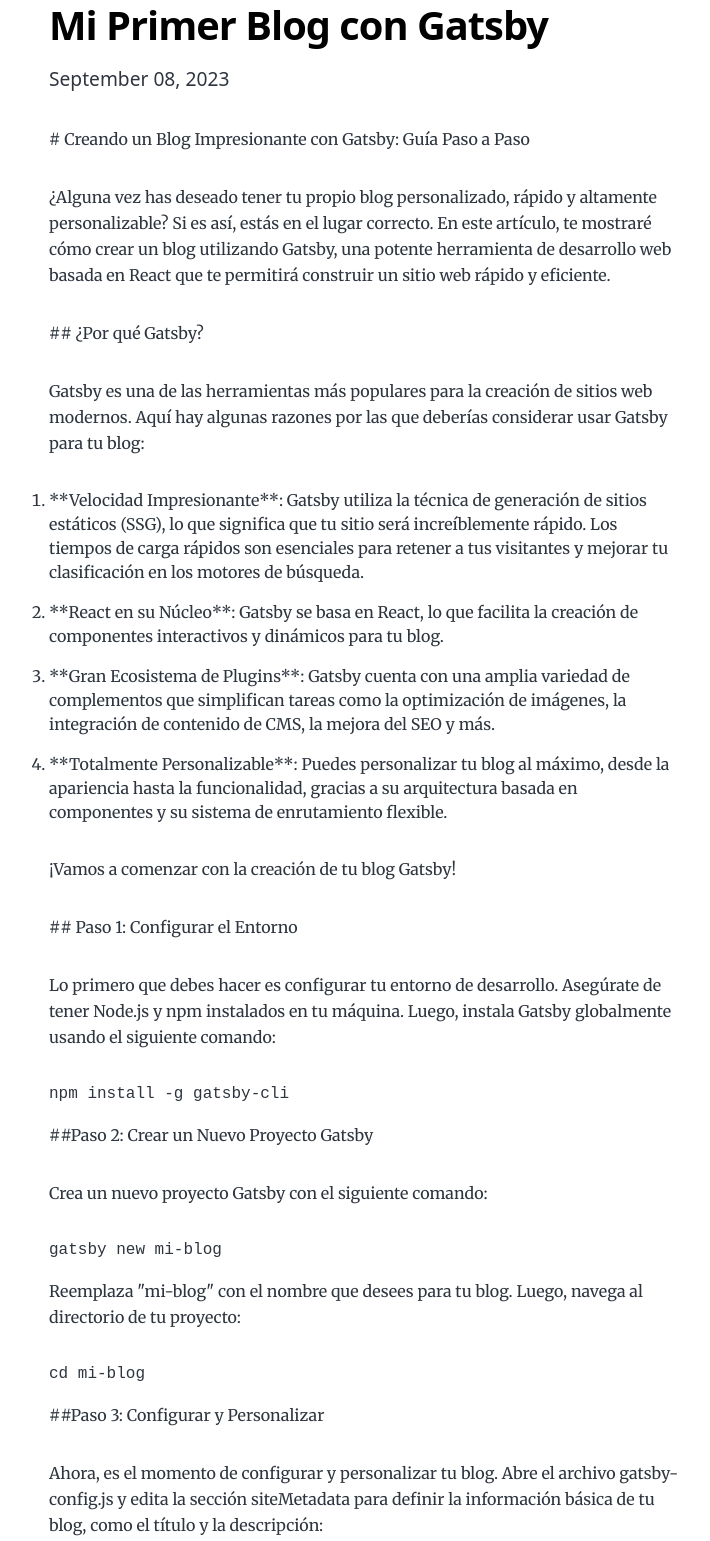
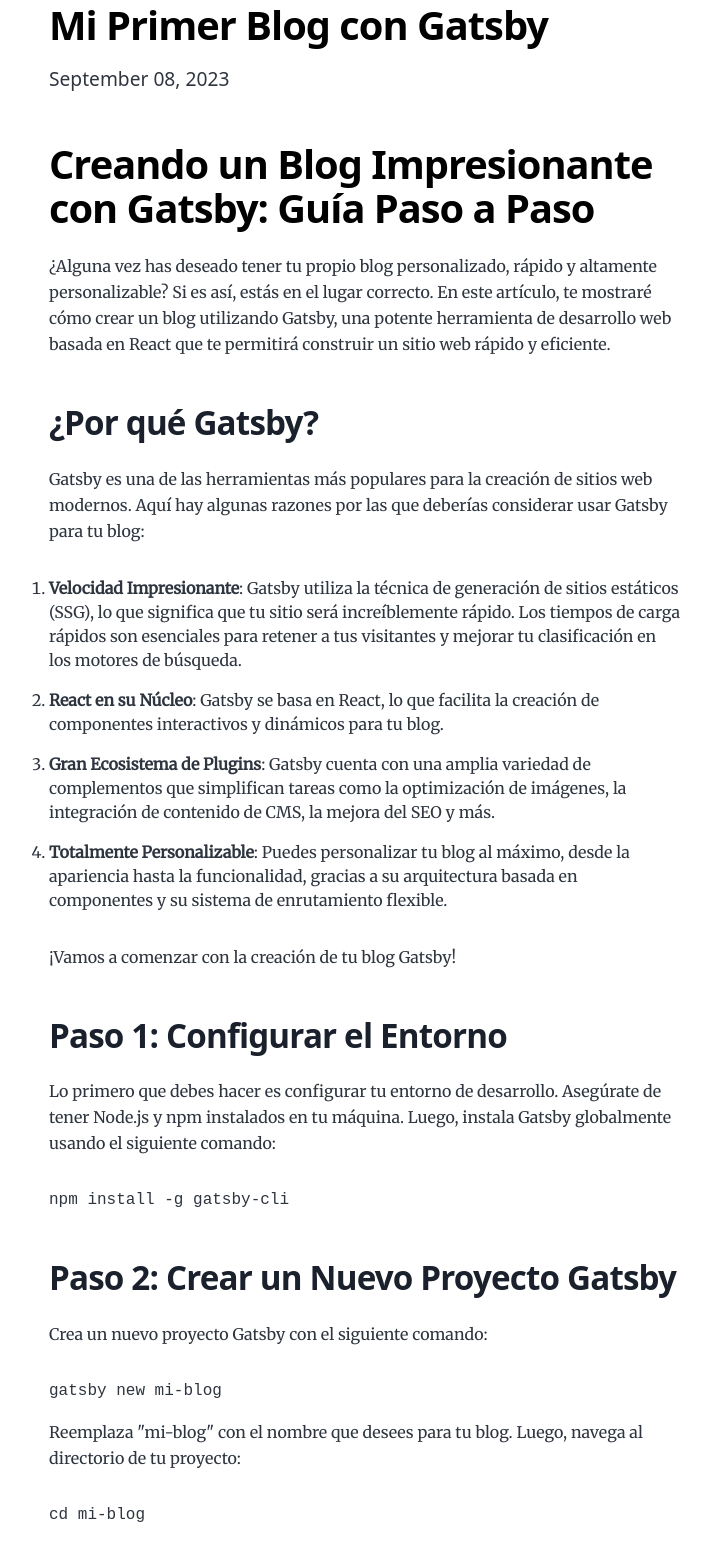
Before and after one commit to Mike2020x/gatsby-blog, a Gatsby site: page /2023-09-07-mi-primer-blog-con-gatsby/ in a window 1280 px wide. Shown: the part 114-1655 px from the top of the page, without its empty margins (275-985 px from the left). Built offline with nearby package versions, Linux system fonts and the light colour scheme; Gatsby itself is replaced by a stand-in of ours; some packages are replaced by stand-ins of ours; code samples lack their colours.

Commit message:
Update Blog “2023-09-07-mi-primer-blog-con-gatsby”

````diff
--- a/content/blog/2023-09-07-mi-primer-blog-con-gatsby.md
+++ b/content/blog/2023-09-07-mi-primer-blog-con-gatsby.md
@@ -5,22 +5,22 @@
 thumbnail: /assets/images/gatsby-icon.png
 rating: '4'
 ---
-\# Creando un Blog Impresionante con Gatsby: Guía Paso a Paso
+#  Creando un Blog Impresionante con Gatsby: Guía Paso a Paso
 
 ¿Alguna vez has deseado tener tu propio blog personalizado, rápido y altamente personalizable? Si es así, estás en el lugar correcto. En este artículo, te mostraré cómo crear un blog utilizando Gatsby, una potente herramienta de desarrollo web basada en React que te permitirá construir un sitio web rápido y eficiente.
 
-\## ¿Por qué Gatsby?
+##  ¿Por qué Gatsby?
 
 Gatsby es una de las herramientas más populares para la creación de sitios web modernos. Aquí hay algunas razones por las que deberías considerar usar Gatsby para tu blog:
 
-1. \*\*Velocidad Impresionante\*\*: Gatsby utiliza la técnica de generación de sitios estáticos (SSG), lo que significa que tu sitio será increíblemente rápido. Los tiempos de carga rápidos son esenciales para retener a tus visitantes y mejorar tu clasificación en los motores de búsqueda.
-2. \*\*React en su Núcleo\*\*: Gatsby se basa en React, lo que facilita la creación de componentes interactivos y dinámicos para tu blog.
-3. \*\*Gran Ecosistema de Plugins\*\*: Gatsby cuenta con una amplia variedad de complementos que simplifican tareas como la optimización de imágenes, la integración de contenido de CMS, la mejora del SEO y más.
-4. \*\*Totalmente Personalizable\*\*: Puedes personalizar tu blog al máximo, desde la apariencia hasta la funcionalidad, gracias a su arquitectura basada en componentes y su sistema de enrutamiento flexible.
+1. **Velocidad Impresionante**: Gatsby utiliza la técnica de generación de sitios estáticos (SSG), lo que significa que tu sitio será increíblemente rápido. Los tiempos de carga rápidos son esenciales para retener a tus visitantes y mejorar tu clasificación en los motores de búsqueda.
+2. **React en su Núcleo**: Gatsby se basa en React, lo que facilita la creación de componentes interactivos y dinámicos para tu blog.
+3. **Gran Ecosistema de Plugins**: Gatsby cuenta con una amplia variedad de complementos que simplifican tareas como la optimización de imágenes, la integración de contenido de CMS, la mejora del SEO y más.
+4. **Totalmente Personalizable**: Puedes personalizar tu blog al máximo, desde la apariencia hasta la funcionalidad, gracias a su arquitectura basada en componentes y su sistema de enrutamiento flexible.
 
 ¡Vamos a comenzar con la creación de tu blog Gatsby!
 
-\## Paso 1: Configurar el Entorno
+##  Paso 1: Configurar el Entorno
 
 Lo primero que debes hacer es configurar tu entorno de desarrollo. Asegúrate de tener Node.js y npm instalados en tu máquina. Luego, instala Gatsby globalmente usando el siguiente comando:
 
@@ -28,7 +28,7 @@
 npm install -g gatsby-cli
 ```
 
-\##Paso 2: Crear un Nuevo Proyecto Gatsby
+## Paso 2: Crear un Nuevo Proyecto Gatsby
 
 Crea un nuevo proyecto Gatsby con el siguiente comando:
 
@@ -42,11 +42,9 @@
 cd mi-blog
 ```
 
-\##Paso 3: Configurar y Personalizar
+## Paso 3: Configurar y Personalizar
 
 Ahora, es el momento de configurar y personalizar tu blog. Abre el archivo gatsby-config.js y edita la sección siteMetadata para definir la información básica de tu blog, como el título y la descripción:
-
-
 
 ```
 module.exports = {
@@ -57,13 +55,9 @@
 };
 ```
 
-
-
-\##Paso 4: Crear Páginas
+## Paso 4: Crear Páginas
 
 Gatsby utiliza React para crear páginas. Puedes crear nuevas páginas en el directorio src/pages. Por ejemplo, si deseas crear una página "Acerca de", simplemente crea un archivo llamado about.js en ese directorio y comienza a escribir código React para tu página.
-
-
 
 ```
 import React from "react";
@@ -80,13 +74,11 @@
 export default AboutPage;
 ```
 
-\##Paso 5: Agregar Contenido
+## Paso 5: Agregar Contenido
 
 Puedes agregar contenido estático o dinámico a tu blog. Para contenido estático, simplemente crea archivos Markdown en el directorio src/pages. Si deseas contenido dinámico, puedes integrar un CMS como WordPress o Contentful utilizando complementos de Gatsby.
 
-
-
-\##Paso 6: Personalizar la Apariencia
+## Paso 6: Personalizar la Apariencia
 
 Personaliza la apariencia de tu blog editando los archivos CSS o utilizando un sistema de diseño como Styled Components. Gatsby te permite importar CSS directamente en tus componentes de React.
 
@@ -104,14 +96,10 @@
 export default MiComponente;
 ```
 
-\##Paso 7: Implementar y Desplegar
+## Paso 7: Implementar y Desplegar
 
 Cuando estés satisfecho con tu blog, es hora de implementarlo y desplegarlo en la web. Puedes usar servicios como Netlify, Vercel o GitHub Pages para alojar tu sitio Gatsby de forma gratuita o de pago.
 
-
-
 ¡Felicidades! Ahora tienes un blog personalizado y rápido creado con Gatsby. A medida que continúes trabajando en tu blog, explora la documentación de Gatsby y la comunidad para descubrir más funciones y técnicas avanzadas.
 
-
-
 Recuerda que Gatsby es una herramienta poderosa que te permite crear mucho más que un simple blog, ¡así que diviértete experimentando y construyendo!
````
